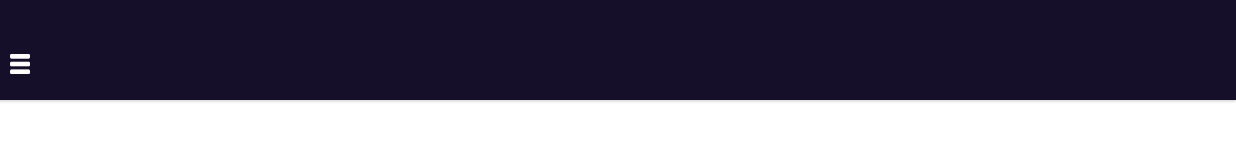
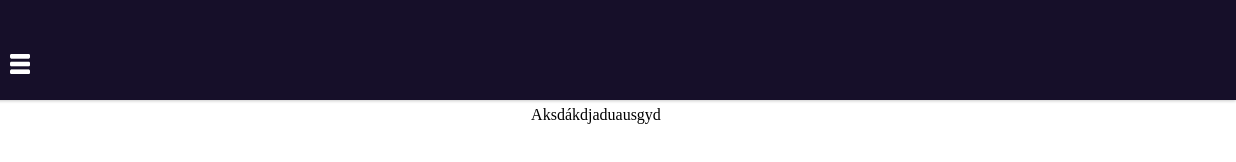
Before and after one commit to blueisas/Sauron, a plain HTML site: page index.html in a window 1280 px wide. Shown: the full height of the page, 44-1280 px from the left. Drawn offline with Linux system fonts and the light colour scheme.

Commit message:
Main atualizada 2023

```diff
--- a/index.html
+++ b/index.html
@@ -21,6 +21,12 @@
         </section>
     </header>
 
+    <main>
+
+        Aksdákdjaduausgyd
+
+    </main>
+
 
 
 </body>
```
